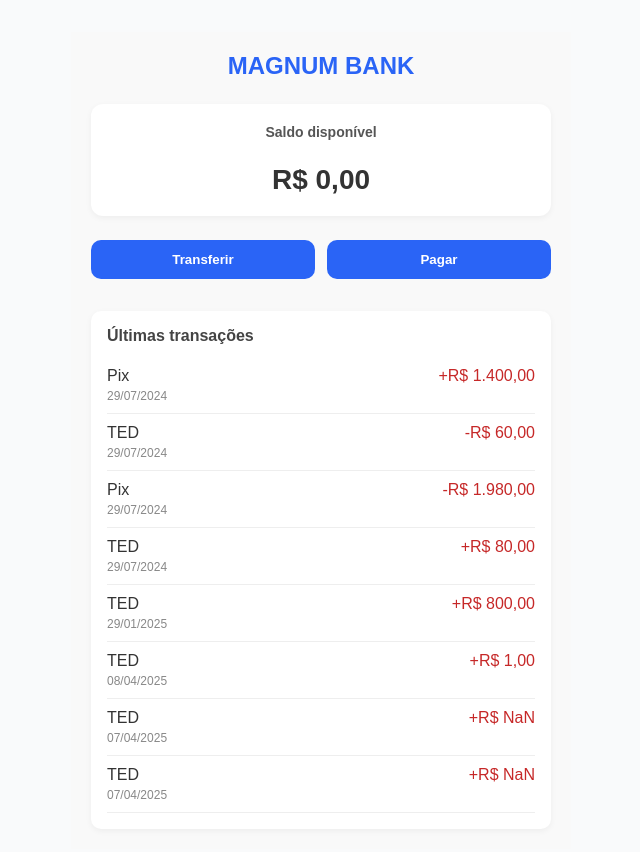
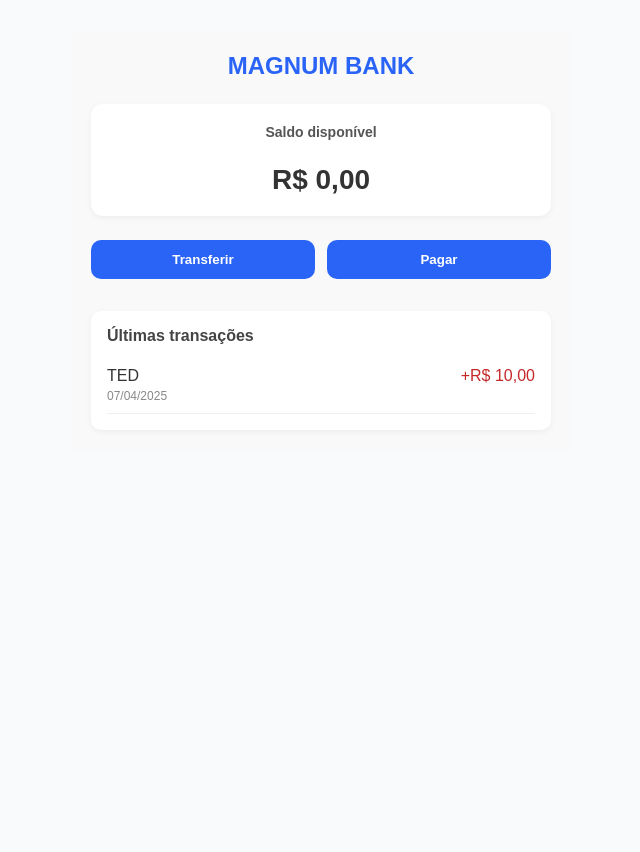
Before and after one commit to Gstv/reactjs-magnum-bank-case, a React (Vite) app: page / in a window 1280 px wide. Shown: the top 852 px of the page, without its empty margins (319-959 px from the left). After the commit the page ends 800 px from the top, so only its background shows below. Built offline with nearby package versions, Linux system fonts and the light colour scheme; data requests are answered from the project's data file; sample sign-in values are in the browser's storage.

Commit message:
feat: atualizando saldo e edição na requisiçao de transação

```diff
--- a/server.json
+++ b/server.json
@@ -13,7 +13,7 @@
       "password": "$2a$10$KHDzEMvHAWs93Q8PvHFCAOa/9Fxp8iOzhpU1x4VGfzlW0sqoa5tdq",
       "name": "Teste",
       "id": 2,
-      "balance": 0,
+      "balance": 600,
       "document": "20220166000"
     },
     {
@@ -24,161 +24,139 @@
       "account_number": "06832512",
       "pix_key": "10220166000",
       "transaction_password": "1234",
-      "balance": 0,
+      "balance": 700,
       "document": "10220166000",
       "id": 3
     }
   ],
   "transactions": [
     {
-      "id": "1",
-      "transaction_type": "Pix",
-      "type": "income",
-      "price": 1400,
-      "created_at": "2024-07-29T19:36:44.505Z",
-      "user_id": 1
+      "transaction_type": "TED",
+      "document": "50220166000",
+      "name": "1",
+      "bank": "1",
+      "agency": "1",
+      "account": "1",
+      "price": 10,
+      "created_at": "2025-04-07",
+      "password": "1",
+      "user_id": 3,
+      "type": "outcome",
+      "id": 1
     },
     {
-      "id": "2",
       "transaction_type": "TED",
-      "type": "outcome",
-      "price": 60,
-      "created_at": "2024-07-29T19:30:44.505Z",
-      "user_id": 1
+      "document": "50220166000",
+      "name": "1",
+      "bank": "1",
+      "agency": "1",
+      "account": "1",
+      "price": 10,
+      "created_at": "2025-04-07",
+      "password": "1",
+      "user_id": 1,
+      "type": "income",
+      "id": 2
     },
     {
-      "id": "3",
-      "transaction_type": "Pix",
+      "transaction_type": "TED",
+      "document": "20220166000",
+      "name": "1",
+      "bank": "1",
+      "agency": "1",
+      "account": "1",
+      "price": 300,
+      "created_at": "2025-04-08",
+      "password": "1",
+      "user_id": 3,
       "type": "outcome",
-      "price": 1980,
-      "created_at": "2024-07-29T19:24:44.505Z",
-      "user_id": 1
+      "balance": 700,
+      "id": 3
     },
     {
-      "id": "4",
-      "transaction_type": "Pix",
-      "type": "outcome",
-      "price": 400,
-      "created_at": "2024-07-29T19:36:44.505Z",
-      "user_id": 2
+      "transaction_type": "TED",
+      "document": "20220166000",
+      "name": "1",
+      "bank": "1",
+      "agency": "1",
+      "account": "1",
+      "price": 300,
+      "created_at": "2025-04-08",
+      "password": "1",
+      "user_id": 2,
+      "type": "income",
+      "balance": 300,
+      "id": 4
     },
     {
-      "id": "5",
       "transaction_type": "TED",
+      "document": "20220166000",
+      "name": "1",
+      "bank": "1",
+      "agency": "1",
+      "account": "1",
+      "price": 300,
+      "created_at": "2025-04-07",
+      "password": "1",
+      "user_id": 3,
       "type": "outcome",
-      "price": 60,
-      "created_at": "2024-07-29T19:30:44.505Z",
-      "user_id": 2
+      "id": 5
     },
     {
-      "id": "6",
       "transaction_type": "TED",
-      "type": "income",
-      "price": 80,
-      "created_at": "2024-07-29T19:24:44.505Z",
-      "user_id": 1
+      "document": "20220166000",
+      "name": "1",
+      "bank": "1",
+      "agency": "1",
+      "account": "1",
+      "price": 300,
+      "created_at": "2025-04-07",
+      "password": "1",
+      "user_id": 3,
+      "type": "outcome",
+      "id": 6
     },
     {
-      "id": "842d",
       "transaction_type": "TED",
+      "document": "20220166000",
+      "name": "1",
+      "bank": "1",
+      "agency": "1",
+      "account": "1",
+      "price": 300,
+      "created_at": "2025-04-07",
+      "password": "1",
+      "user_id": 2,
       "type": "income",
-      "price": 800,
-      "created_at": "2025-01-29T19:24:44.505Z",
-      "user_id": 1
+      "id": 7
     },
     {
-      "id": "a9b4",
       "transaction_type": "TED",
       "document": "1",
       "name": "1",
       "bank": "1",
       "agency": "1",
       "account": "1",
-      "price": 1,
-      "created_at": "2025-04-08",
+      "price": 700,
+      "created_at": "2025-04-07",
       "password": "1",
-      "type": "income",
-      "user_id": 1
+      "user_id": 2,
+      "type": "outcome",
+      "id": 8
     },
     {
       "transaction_type": "TED",
+      "document": "1",
       "name": "1",
       "bank": "1",
-      "created_at": "2025-04-07",
+      "agency": "1",
+      "account": "1",
+      "price": 3000,
+      "created_at": "2025-03-31",
       "password": "1",
-      "type": "income",
-      "user_id": 1,
-      "id": "kVPWmfb"
-    },
-    {
-      "transaction_type": "TED",
-      "name": "2",
-      "bank": "2",
-      "created_at": "2025-04-07",
-      "password": "2",
-      "type": "income",
-      "user_id": 1,
-      "id": "nJwQ28R"
-    },
-    {
-      "transaction_type": "TED",
-      "name": "2",
-      "bank": "2",
-      "created_at": "2025-04-07",
-      "password": "2",
-      "type": "income",
-      "user_id": 202695,
-      "id": "BDnyhQc"
-    },
-    {
-      "transaction_type": "TED",
-      "name": "2",
-      "bank": "2",
-      "created_at": "2025-04-09",
-      "password": "2",
-      "type": "income",
-      "user_id": 315123,
-      "id": "78mYcaf"
-    },
-    {
-      "transaction_type": "TED",
-      "name": "1",
-      "bank": "1",
-      "created_at": "2025-04-07",
-      "password": "1",
-      "type": "income",
-      "user_id": 165540,
-      "id": "QKoW-jg"
-    },
-    {
-      "transaction_type": "TED",
-      "name": "1",
-      "bank": "2",
-      "created_at": "2025-04-07",
-      "password": "2",
-      "type": "income",
-      "user_id": 570431,
-      "id": "C9vrVGL"
-    },
-    {
-      "transaction_type": "TED",
-      "name": "2",
-      "bank": "2",
-      "created_at": "2025-04-09",
-      "password": "2",
-      "type": "income",
-      "user_id": 865967,
-      "id": "BRQN6Sw"
-    },
-    {
-      "transaction_type": "TED",
-      "name": "2",
-      "bank": "2",
-      "created_at": "2025-04-07",
-      "password": "2",
-      "type": "income",
-      "user_id": 980491,
-      "id": "yuu9GTj"
+      "user_id": 2,
+      "type": "outcome",
+      "id": 9
     }
   ]
 }
--- a/src/pages/transaction/index.tsx
+++ b/src/pages/transaction/index.tsx
@@ -5,6 +5,15 @@ import { IMaskInput } from "react-imask";
 import { api } from "../../services/api";
 
 import styles from "./style.module.css";
+import { useEffect, useState } from "react";
+import { priceFormatter } from "../../utils/formatter";
+
+interface User {
+  id: number;
+  name: string;
+  balance: number;
+  transactionPassword: number;
+}
 
 interface BaseProps {
   created_at: Date;
@@ -41,30 +50,85 @@ function Transaction() {
   } = useForm<DataProps>({
     defaultValues: {
       transaction_type: "TED",
+      price: 0,
     },
   });
+  const [user, setUser] = useState<User>();
   const isPixType = watch("transaction_type");
+  const priceWatch = watch("price");
+  const isSufficientBalance = user?.balance - priceWatch >= 0;
+  console.log(isSufficientBalance);
   const navigate = useNavigate();
 
-  function handleCreateTransactions(data: DataProps) {
+  async function handleCreateTransactions(data: DataProps) {
     const newTransaction = {
       ...data,
-      type: "income",
-      user_id: 1,
     };
 
-    api
-      .post(`transactions`, newTransaction)
-      .then(({ data }) => {
-        console.log(data);
-      })
-      .catch((error) => {
-        console.error("Erro ao buscar dados:", error);
+    try {
+      const responseUsers = await api.get("users");
+
+      const userSender = responseUsers.data.find(
+        (userSenderData) => userSenderData?.id === user.id
+      );
+
+      const userReceiver = responseUsers.data.find(
+        (userReceiverData) =>
+          userReceiverData?.document === newTransaction.document
+      );
+
+      // adicionando transaction relacionado ao remetente e depois subtraindo saldo
+      await api.post("transactions", {
+        ...newTransaction,
+        user_id: user?.id,
+        type: "outcome",
       });
+
+      await api.patch(`users/${userSender.id}`, {
+        balance: userSender?.balance - newTransaction.price,
+      });
+
+      // adicionando transaction relacionado ao destinatário (caso exista) e depois somando saldo
+      if (userReceiver) {
+        await api.post("transactions", {
+          ...newTransaction,
+          user_id: userReceiver.id,
+          type: "income",
+        });
+
+        await api.patch(`users/${userReceiver.id}`, {
+          balance: userReceiver?.balance + newTransaction.price,
+        });
+      }
+    } catch (error) {
+      console.error("Erro ao fazer transação:", error);
+    }
 
     reset();
     navigate("/");
   }
+
+  useEffect(() => {
+    const storedUser = localStorage.getItem("user");
+
+    if (storedUser) {
+      const { id } = JSON.parse(storedUser);
+
+      api
+        .get(`users/${id}`)
+        .then(({ data }) => {
+          setUser({
+            id: data.id,
+            name: data.name,
+            balance: data.balance,
+            transactionPassword: data.transaction_password,
+          });
+        })
+        .catch((error) => {
+          console.error("Erro ao buscar dados:", error);
+        });
+    }
+  }, []);
 
   return (
     <form
@@ -74,9 +138,11 @@ function Transaction() {
       <h1>MAGNUM BANK</h1>
       <h2>TRANSFERÊNCIA</h2>
 
-      <div className={styles.saldo}>Saldo atual: R$ 5.000,00</div>
+      <div className={styles.saldo}>
+        Saldo atual: {priceFormatter.format(user?.balance)}
+      </div>
 
-      <label>Selecione o tipo de transação</label>
+      <label htmlFor="transaction_type">Selecione o tipo de transação</label>
       <div className={styles.radioGroup}>
         <label>
           <input type="radio" {...register("transaction_type")} value="TED" />{" "}
@@ -88,17 +154,10 @@ function Transaction() {
         </label>
       </div>
 
-      <label>CPF/CNPJ do favorecido</label>
-      <IMaskInput
-        mask="000.000.000-00"
-        placeholder="000.000.000-00"
-        onAccept={(value) => console.log(value)}
-        required
-        overwrite
-        {...register("document")}
-      />
+      <label htmlFor="document">CPF/CNPJ do favorecido</label>
+      <input placeholder="000.000.000-00" required {...register("document")} />
 
-      <label>Nome do favorecido</label>
+      <label htmlFor="name">Nome do favorecido</label>
       <input
         type="text"
         placeholder="João Silva"
@@ -108,7 +167,7 @@ function Transaction() {
 
       {isPixType === "PIX" ? (
         <>
-          <label>Chave PIX</label>
+          <label htmlFor="pix_key">Chave PIX</label>
           <input
             type="text"
             placeholder="joao@email.com"
@@ -118,7 +177,7 @@ function Transaction() {
         </>
       ) : (
         <>
-          <label>Banco</label>
+          <label htmlFor="bank">Banco</label>
           <input
             type="text"
             placeholder="Banco"
@@ -126,45 +185,35 @@ function Transaction() {
             {...register("bank")}
           />
 
-          <label>Agência</label>
-          <IMaskInput
-            mask="0000"
-            placeholder="4444"
-            required
-            {...register("agency")}
-          />
+          <label htmlFor="agency">Agência</label>
+          <input placeholder="4444" required {...register("agency")} />
 
-          <label>Conta</label>
-          <IMaskInput
-            mask="00000000-0"
-            placeholder="03763500-3"
-            required
-            {...register("account")}
-          />
+          <label htmlFor="account">Conta</label>
+          <input placeholder="03763500-3" required {...register("account")} />
         </>
       )}
 
-      <label>Valor a transferir (R$)</label>
-      <IMaskInput
-        mask={Number}
-        radix=","
-        thousandsSeparator="."
-        scale={2}
-        signed={false}
-        padFractionalZeros={true}
-        normalizeZeros={true}
+      <label htmlFor="price">Valor a transferir (R$)</label>
+      <input
         placeholder="300,00"
         required
         {...register("price", { valueAsNumber: true })}
       />
+      {!isSufficientBalance && (
+        <p className={styles.alertBalance}>Saldo insuficiente!</p>
+      )}
 
-      <label>Data da transferência</label>
+      <label htmlFor="date">Data da transferência</label>
       <input type="date" {...register("created_at")} />
 
-      <label>Senha de transação</label>
+      <label htmlFor="password">Senha de transação</label>
       <input type="password" required {...register("password")} />
 
-      <button type="submit" disabled={isSubmitting}>
+      <button
+        className={styles.buttonSubmit}
+        type="submit"
+        disabled={isSubmitting || !isSufficientBalance}
+      >
         Confirmar Transferência
       </button>
     </form>
--- a/src/pages/transaction/style.module.css
+++ b/src/pages/transaction/style.module.css
@@ -67,3 +67,9 @@ select {
   font-size: 16px;
   cursor: pointer;
 }
+
+.alertBalance {
+  color: red;
+  font-size: 12px;
+  margin-top: -12px;
+}
```
